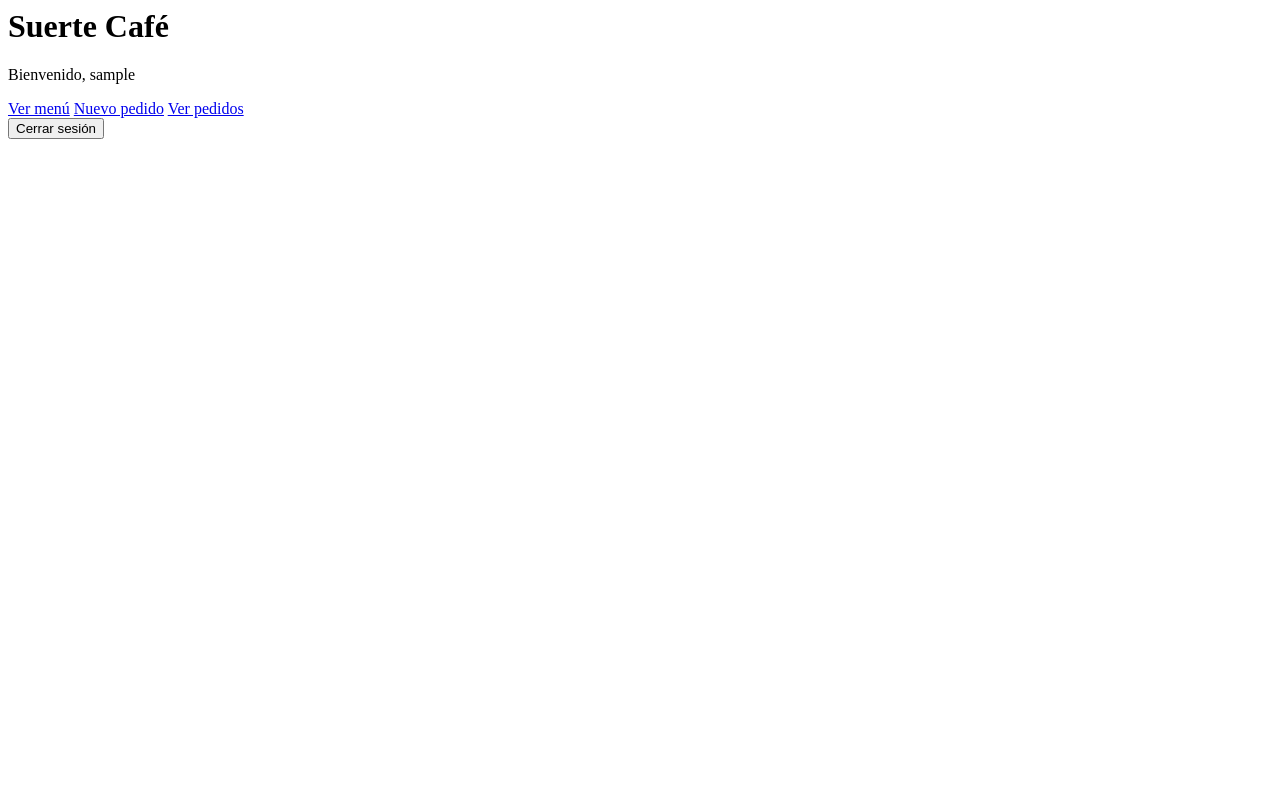
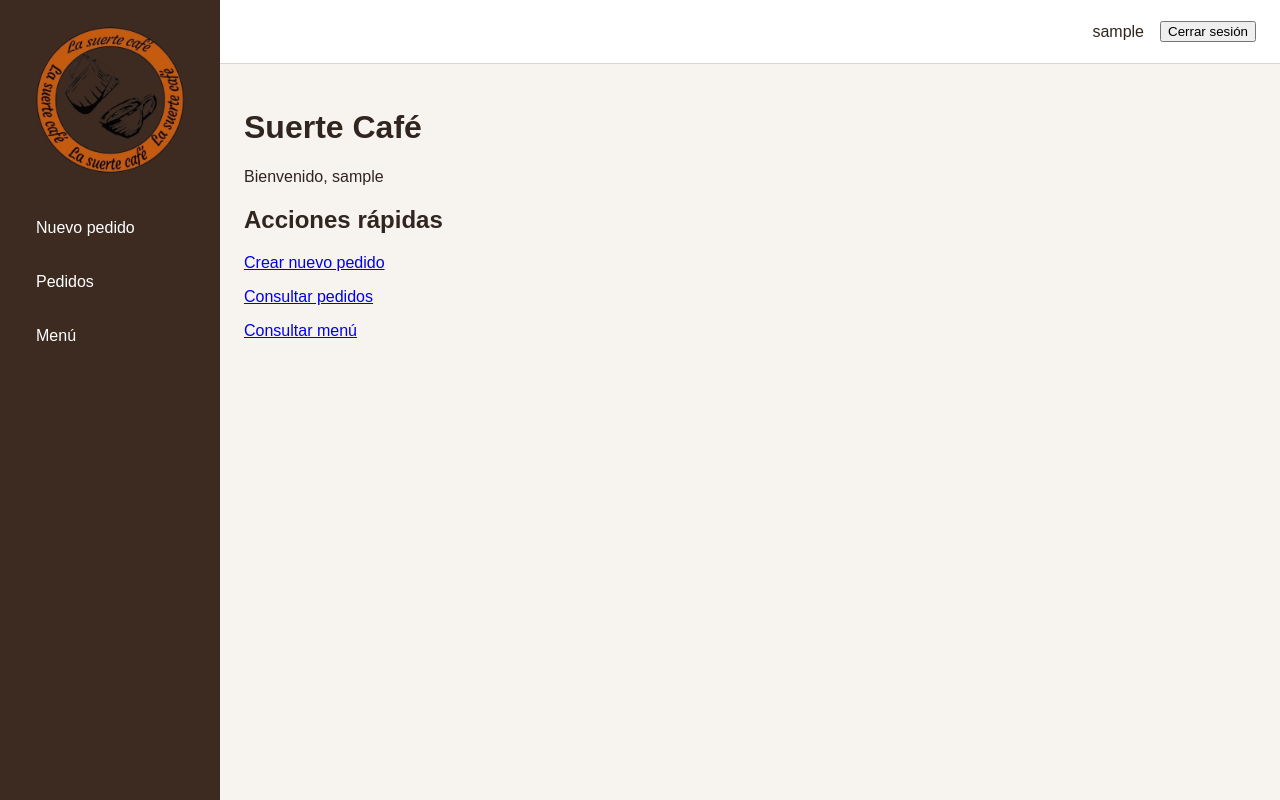
Before and after one commit to fabrixbau/Project_web_app_suerte_cafe, a Django app: page / in a window 1280 px wide. Run offline with Django 5.2, Linux system fonts and the light colour scheme; the visitor is signed in with stand-in values (Sample User, id 1).

Commit message:
Starting to design and make styles for the page

```diff
--- a/config/settings.py
+++ b/config/settings.py
@@ -130,6 +130,10 @@ USE_TZ = True
 
 STATIC_URL = "static/"
 
+STATICFILES_DIRS = [
+    BASE_DIR / "static",
+]
+
 LOGIN_REDIRECT_URL = "home"
 LOGOUT_REDIRECT_URL = "login"
 
--- /dev/null
+++ b/static/css/app.css
@@ -0,0 +1,62 @@
+* {
+    box-sizing: border-box;
+}
+
+body {
+    margin: 0;
+    color: #30251f;
+    background: #f7f3ee;
+    font-family: Arial, sans-serif;
+}
+
+.app-layout {
+    display: grid;
+    grid-template-columns: 220px 1fr;
+    min-height: 100vh;
+}
+
+.sidebar {
+    padding: 24px;
+    background: #3d2b22;
+}
+
+.brand img {
+    display: block;
+    max-width: 150px;
+    margin: 0 auto 32px;
+}
+
+.sidebar nav {
+    display: grid;
+    gap: 12px;
+}
+
+.sidebar nav a {
+    padding: 12px;
+    color: white;
+    text-decoration: none;
+    border-radius: 8px;
+}
+
+.sidebar nav a:hover {
+    background: #604538;
+}
+
+.page {
+    min-width: 0;
+}
+
+.topbar {
+    display: flex;
+    justify-content: flex-end;
+    align-items: center;
+    gap: 16px;
+    min-height: 64px;
+    padding: 12px 24px;
+    background: white;
+    border-bottom: 1px solid #ded6cf;
+}
+
+.content {
+    padding: 24px;
+}
--- /dev/null
+++ b/templates/base.html
@@ -0,0 +1,75 @@
+<!DOCTYPE html>
+<html lang="es">
+<head>
+    <meta charset="utf-8">
+    <meta name="viewport" content="width=device-width, initial-scale=1.0">
+
+    {% load static %}
+
+    <title>
+        {% block title %}Suerte Café{% endblock %}
+    </title>
+
+    <link
+        rel="stylesheet"
+        href="{% static 'css/app.css' %}"
+    >
+</head>
+
+<body>
+    <div class="app-layout">
+        <aside class="sidebar">
+            <a href="{% url 'home' %}" class="brand">
+                <img
+                    src="{% static 'img/logoSuerteCafe.png' %}"
+                    alt="Suerte Café"
+                >
+            </a>
+
+            <nav>
+                <a href="{% url 'orders:create' %}">
+                    Nuevo pedido
+                </a>
+
+                <a href="{% url 'orders:list' %}">
+                    Pedidos
+                </a>
+
+                <a href="{% url 'menu:list' %}">
+                    Menú
+                </a>
+            </nav>
+        </aside>
+
+        <div class="page">
+            <header class="topbar">
+                {% if user.is_authenticated %}
+                    <span>
+                        {{ user.profile.display_name|default:user.username }}
+                    </span>
+
+                    <form
+                        method="post"
+                        action="{% url 'logout' %}"
+                    >
+                        {% csrf_token %}
+                        <button type="submit">
+                            Cerrar sesión
+                        </button>
+                    </form>
+                {% endif %}
+            </header>
+
+            <main class="content">
+                {% for message in messages %}
+                    <p>{{ message }}</p>
+                {% endfor %}
+
+                {% block content %}{% endblock %}
+            </main>
+        </div>
+    </div>
+
+    {% block extra_js %}{% endblock %}
+</body>
+</html>
--- a/templates/home.html
+++ b/templates/home.html
@@ -1,14 +1,29 @@
-<h1>Suerte Café</h1>
+{% extends "base.html" %}
 
-<p>Bienvenido, {{ user.username }}</p>
+{% block title %}Inicio | Suerte Café{% endblock %}
 
-<a href="{% url 'menu:list' %}">Ver menú</a>
+{% block content %}
+    <h1>Suerte Café</h1>
 
-<a href="{% url 'orders:create' %}">Nuevo pedido</a>
+    <p>Bienvenido, {{ user.username }}</p>
 
-<a href="{% url 'orders:list' %}">Ver pedidos</a>
+    <h2>Acciones rápidas</h2>
 
-<form method="post" action="{% url 'logout' %}">
-    {% csrf_token %}
-    <button type="submit">Cerrar sesión</button>
-</form>
+    <p>
+        <a href="{% url 'orders:create' %}">
+            Crear nuevo pedido
+        </a>
+    </p>
+
+    <p>
+        <a href="{% url 'orders:list' %}">
+            Consultar pedidos
+        </a>
+    </p>
+
+    <p>
+        <a href="{% url 'menu:list' %}">
+            Consultar menú
+        </a>
+    </p>
+{% endblock %}
```
Also changed, not shown: static/img/logoSuerteCafe.png (renamed from imgs/logoSuerteCafe.png).
